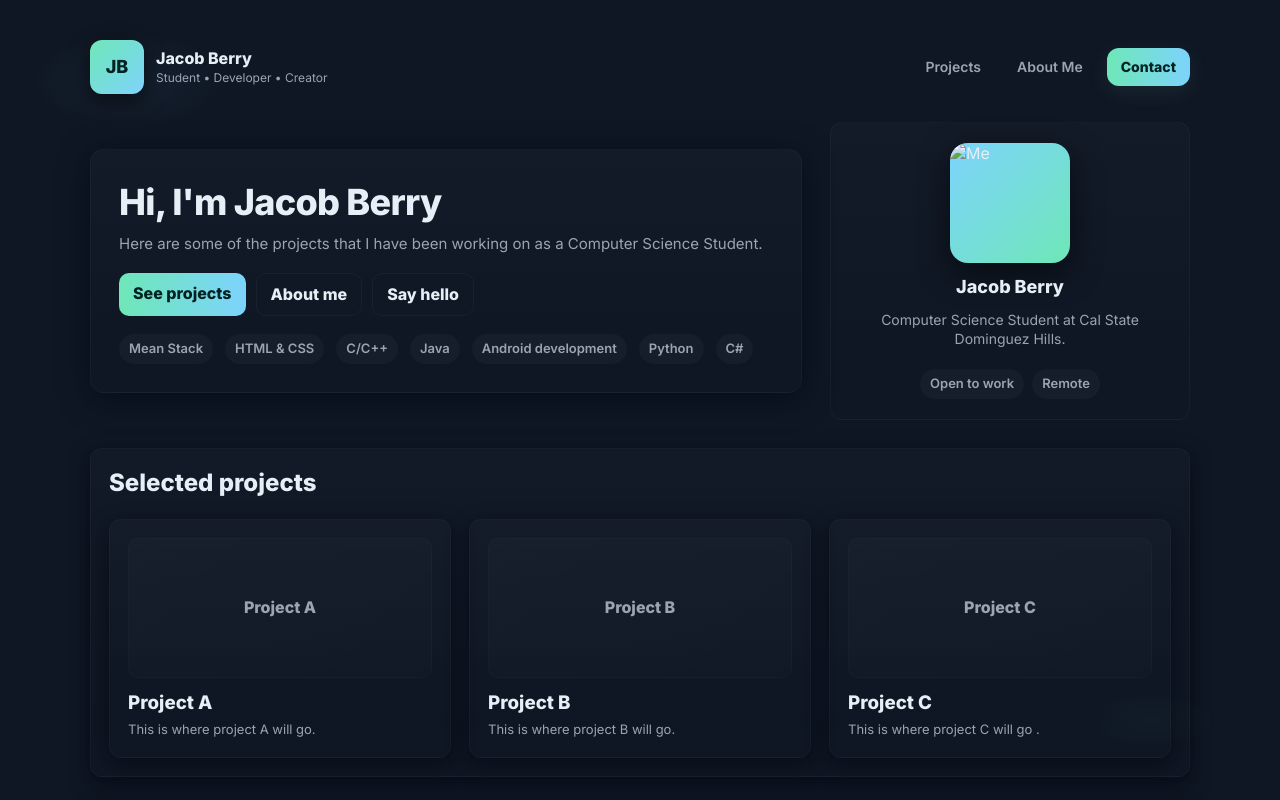
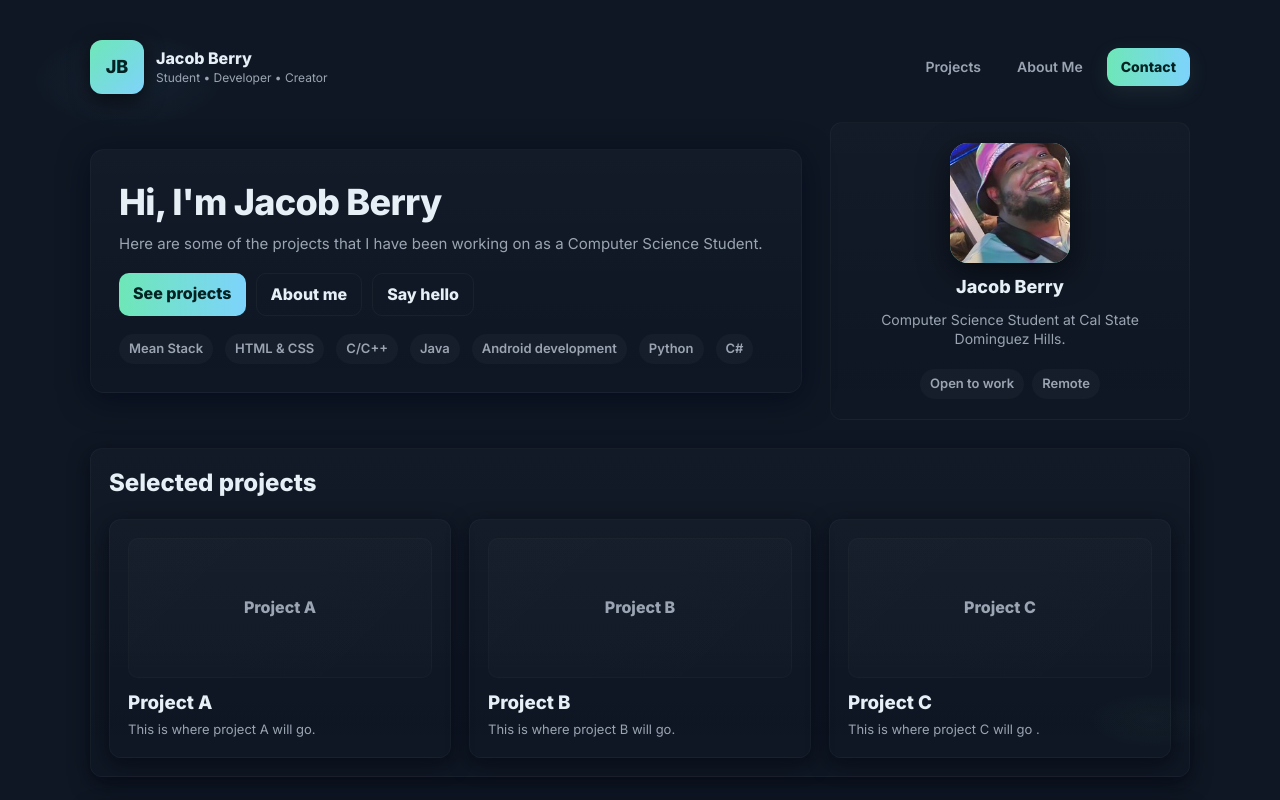
Before and after one commit to Nalopeon/ENG350Project3, a plain HTML site: page index.html in a window 1280 px wide. Shown: the top 800 px of the page. Drawn offline with Linux system fonts and the light colour scheme.

Commit message:
Update profile image in index.html
Switching from jpg to png to see if it will display.

```diff
--- a/index.html
+++ b/index.html
@@ -208,7 +208,7 @@
                 </div>
 
                 <aside class="profile" aria-labelledby="profile-name">
-                    <div class="avatar" role="img" aria-label="Me"><img src="Family30thBdayMe.JPG" alt="Me"></div>
+                    <div class="avatar" role="img" aria-label="Me"><img src="MeOn30thBday.png" alt="Me"></div>
                     <div id="profile-name" style="font-weight:800;font-size:18px">Jacob Berry</div>
                     <div class="meta">Computer Science Student at Cal State Dominguez Hills.</div>
                     <div class="chips" style="margin-top:8px">
```
